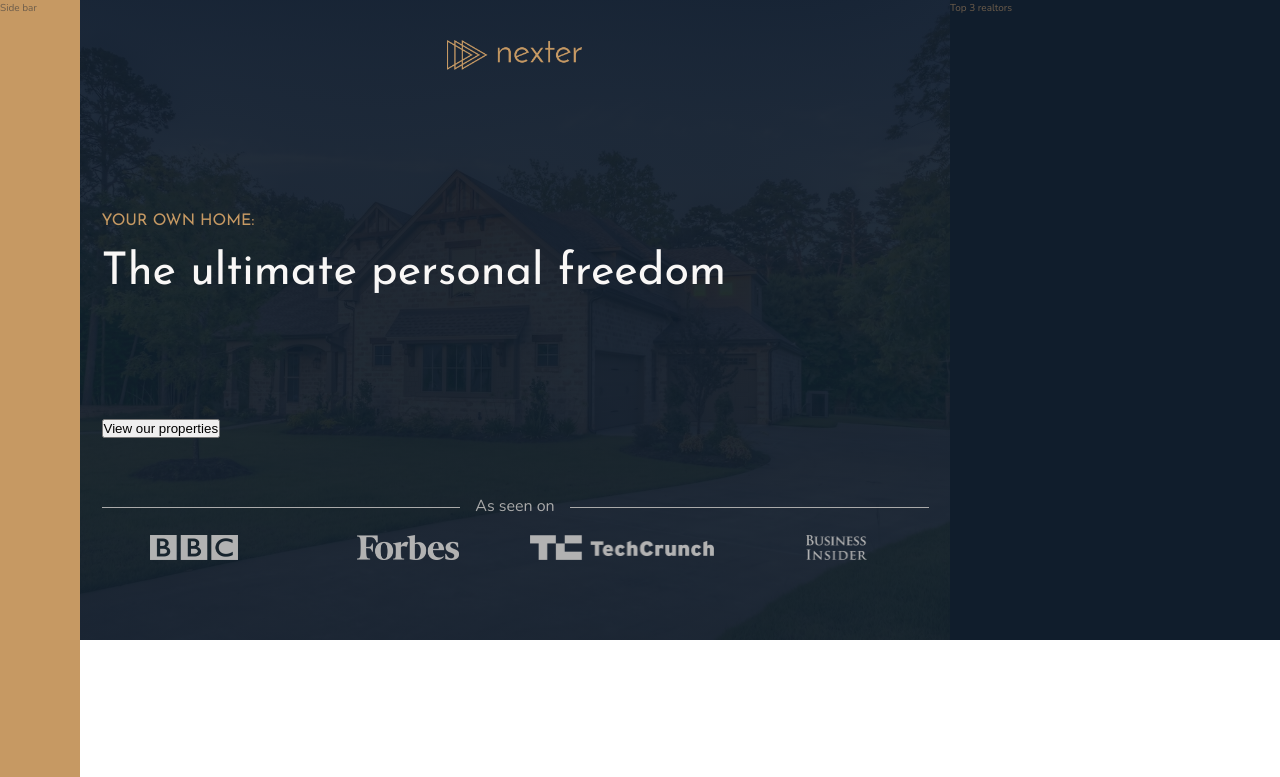
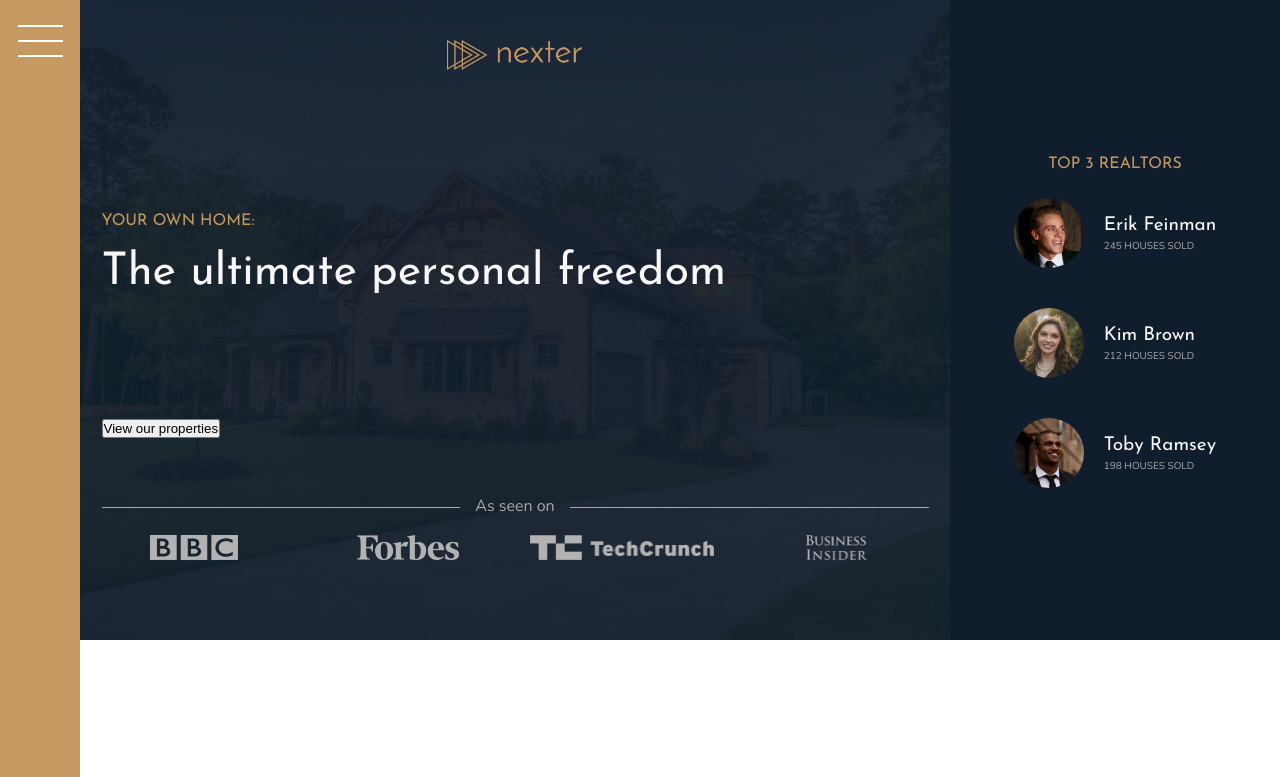
Before and after one commit to Otimthomas/Nexter, a website: page index.html in a window 1280 px wide. Shown: the top 777 px of the page. Drawn offline with nearby package versions, Linux system fonts and the light colour scheme.

Commit message:
Realtors and sidebar

```diff
--- a/index.html
+++ b/index.html
@@ -15,7 +15,7 @@
 
 <body class="container">
     <div class="sidebar">
-        Side bar
+        <button class="nav-btn"></button>
     </div>
 
     <header class="header">
@@ -33,7 +33,26 @@
     </header>
 
     <div class="realtors">
-        Top 3 realtors
+        <h3 class="heading-3">Top 3 Realtors</h3>
+        <div class="realtors__list">
+            <img src="img/realtor-1.jpeg" alt="Realtor 1" class="realtors__img">
+            <div class="realtors__details">
+                <h4 class="heading-4 heading-4--light">Erik Feinman</h4>
+                <p class="realtors__sold">245 houses sold</p>
+            </div>
+
+            <img src="img/realtor-2.jpeg" alt="Realtor 2" class="realtors__img">
+            <div class="realtors__details">
+                <h4 class="heading-4 heading-4--light">Kim Brown</h4>
+                <p class="realtors__sold">212 houses sold</p>
+            </div>
+
+            <img src="img/realtor-3.jpeg" alt="Realtor 3" class="realtors__img">
+            <div class="realtors__details">
+                <h4 class="heading-4 heading-4--light">Toby Ramsey</h4>
+                <p class="realtors__sold">198 houses sold</p>
+            </div>
+        </div>
     </div>
 
     <section class="features">
--- a/sass/_realtors.scss
+++ b/sass/_realtors.scss
@@ -1,4 +1,32 @@
 .realtors {
 	background-color: $color-secondary;
 	grid-column: col-start 7 / full-end;
+
+	padding: 3rem;
+
+	display: grid;
+	align-content: center;
+	justify-content: center;
+	justify-items: center;
+	row-gap: 2rem;
+
+	&__list {
+		display: grid;
+		grid-template-columns: min-content max-content;
+		column-gap: 2rem;
+		row-gap: 5vh;
+		align-items: center;
+	}
+
+	&__img {
+		width: 7rem;
+		border-radius: 50%;
+		display: block;
+	}
+
+	&__sold {
+		text-transform: uppercase;
+		color: $color-grey-light-2;
+		margin-top: -3px;
+	}
 }
--- a/sass/_sidebar.scss
+++ b/sass/_sidebar.scss
@@ -2,4 +2,35 @@
 	background-color: $color-primary;
 	grid-column: sidebar-start / sidebar-end;
 	grid-row: 1 / -1;
+
+	display: flex;
+	justify-content: center;
 }
+
+.nav-btn {
+	border: none;
+	border-radius: 0;
+
+	background-color: #fff;
+	height: 2px;
+	width: 4.5rem;
+	margin-top: 4rem;
+
+	&::before,
+	&::after {
+		content: "";
+		background-color: #fff;
+		height: 2px;
+		width: 4.5rem;
+		display: block;
+
+	}
+
+	&::before {
+		transform: translateY(-1.5rem);
+	}
+
+	&::after {
+		transform: translateY(1.3rem);
+	}
+}
```
Also changed, not shown: css/style.css.
